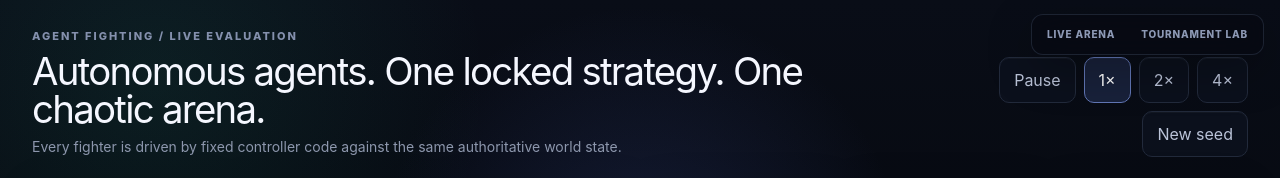
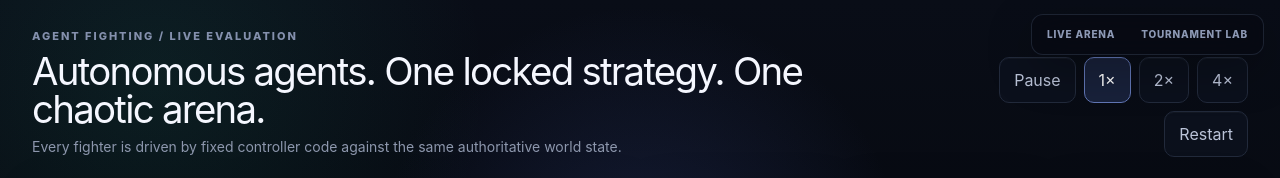
Before and after one commit to simon9703/AgentFighting, a Next.js app: page / in a window 1280 px wide. Shown: the top 178 px of the page. Built offline with nearby package versions, Linux system fonts and the light colour scheme.

Commit message:
refactor: remove arena UI leftovers and fix restart label

```diff
--- a/features/arena/AuthoritativeArenaExperience.tsx
+++ b/features/arena/AuthoritativeArenaExperience.tsx
@@ -8,9 +8,7 @@ import styles from './AuthoritativeArenaExperience.module.css';
 
 const TICK_MS = 1000 / 30;
 const MAX_EVENTS = 7;
-
-const initialView = (): ArenaViewModel =>
-  createArenaViewModel(createMatchSession(headlessDefaultAgents).getState());
+const MATCH_SECONDS = 90;
 
 function formatEvent(event: ArenaViewModel['events'][number]) {
   const actor = event.actor ?? 'arena';
@@ -23,7 +21,6 @@ export default function AuthoritativeArenaExperience() {
   const [view, setView] = useState<ArenaViewModel>(() => createArenaViewModel(session.getState()));
   const [playing, setPlaying] = useState(true);
   const [speed, setSpeed] = useState(1);
-  const [generation, setGeneration] = useState(0);
   const accumulator = useRef(0);
   const lastFrame = useRef<number | null>(null);
 
@@ -49,12 +46,9 @@ export default function AuthoritativeArenaExperience() {
     };
   }, [playing, session, speed, view.winnerId]);
 
-  const restart = () => {
-    window.location.reload();
-  };
-
+  const restart = () => window.location.reload();
   const radius = Math.max(1, view.radius);
-  const progress = Math.max(0, Math.min(1, 1 - view.timeLeft / 90));
+  const progress = Math.max(0, Math.min(1, 1 - view.timeLeft / MATCH_SECONDS));
   const leader = [...view.fighters].sort((a, b) => b.stocks - a.stocks || a.damage - b.damage)[0];
 
   return (
@@ -71,7 +65,7 @@ export default function AuthoritativeArenaExperience() {
           {[1, 2, 4].map((value) => (
             <button key={value} className={speed === value ? styles.active : ''} onClick={() => setSpeed(value)}>{value}×</button>
           ))}
-          <button onClick={restart}>New seed</button>
+          <button onClick={restart}>Restart</button>
         </div>
       </header>
 
```
